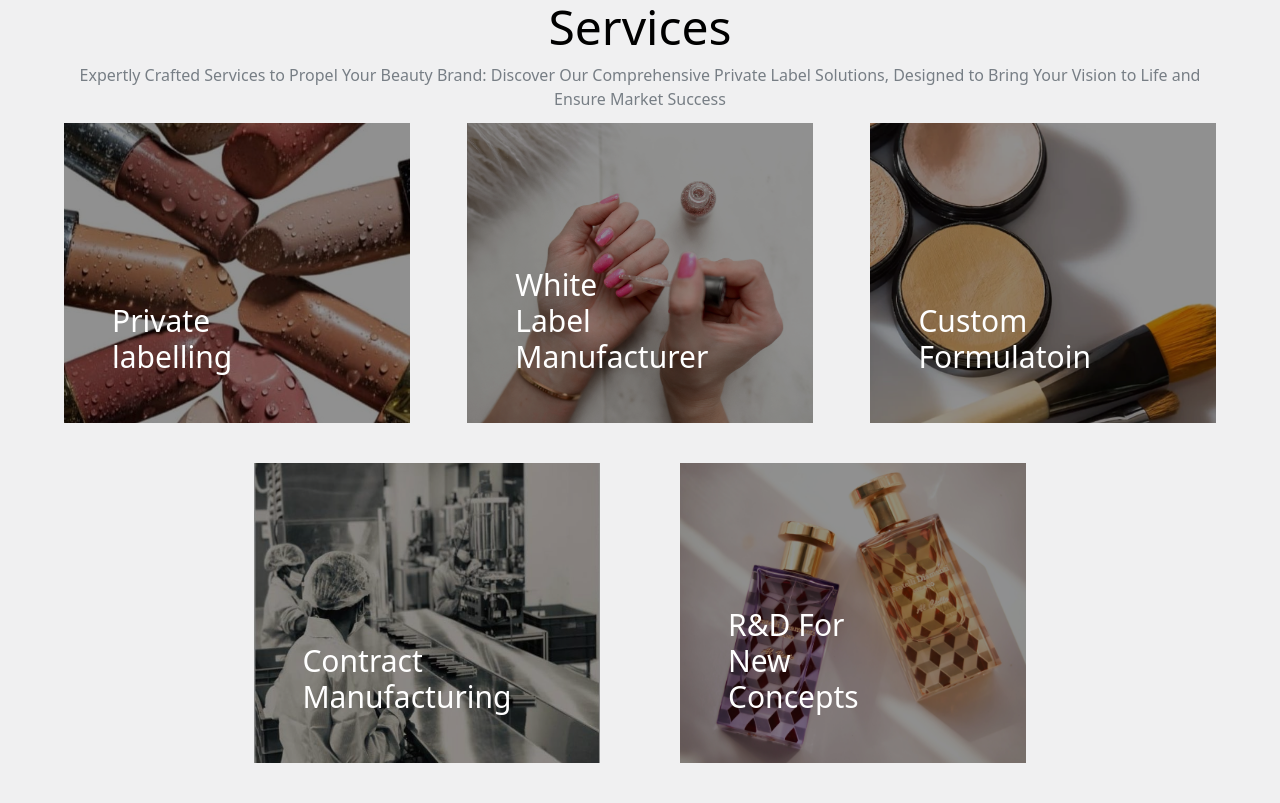
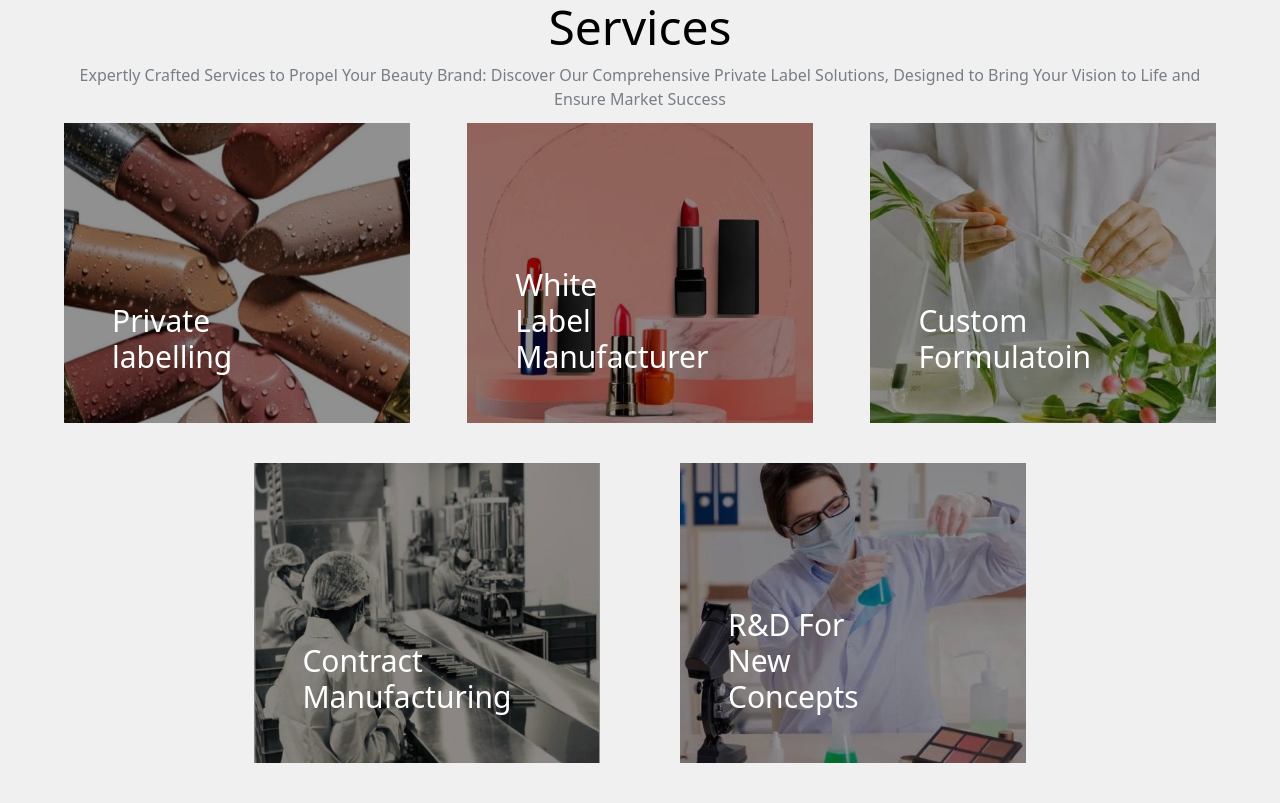
Before and after one commit to NaveenWebDev/clientWeb, a website built with Vite: page index.html in a window 1280 px wide. Shown: the part 1717-2520 px from the top of the page. Built offline with nearby package versions, Linux system fonts and the light colour scheme; files whose address does not match are found by name.

Commit message:
customize according to client

```diff
--- a/index.html
+++ b/index.html
@@ -25,10 +25,10 @@
               <div
                 class="mainContent w-full lg:w-[50%] py-5 md:py-5 flex flex-col justify-center"
               >
-                <h1 class="text-white font-semibold text-5xl leading-snug" style="text-shadow: 1px 1px 20px black;">
+                <h1 class="text-white font-semibold text-5xl leading-snug">
                   We Are A Leading Private Label Cosmetics Manufacturer
                 </h1>
-                <p class="text-white text-[1.2rem] font-extralight" style="text-shadow: 1px 1px 5px black;">
+                <p class="text-white text-[1.2rem] font-extralight">
                   At Gorgeous Cosmos, we’re not just another company that pushes the
                   existing formulations. We recommend and handhold the customers
                   by suggesting formulations that are new age and have the
@@ -146,7 +146,6 @@
             </div>
 
             <div class="advantageVideo w-full md:w-[50%] flex items-center">
-                <!-- <video src="./videos/video (2160p).mp4" controls autoplay loop></video> -->
                 <iframe width="560" height="315" src="https://www.youtube.com/embed/b0z10P4qRyY" title="YouTube video player" frameborder="0" allow="accelerometer; autoplay; clipboard-write; encrypted-media; gyroscope; picture-in-picture; web-share" allowfullscreen></iframe>
             </div>
           </div>
@@ -172,14 +171,14 @@
                         </div>
                     </div>
                     <div class="h-[300px] w-full md:w-[30%] relative hover:scale-105 transition-all">
-                        <img src="./assest/service/nailpolish.jpg" alt="serviceImages" width="100%" class="object-cover object-center h-full">
+                        <img src="./assest/service/3.jpg" alt="serviceImages" width="100%" class="object-cover object-center h-full">
                         <div class="absolute top-0 p-[3rem] flex items-end w-full bg-[#03030370] z-10 h-full">
                           <p class="text-white text-3xl w-[50%]">White Label Manufacturer</p>
                         </div>
                     </div>
 
                     <div class="h-[300px] w-full md:w-[30%] relative hover:scale-105 transition-all">
-                        <img src="./assest/service/custom.png" alt="serviceImages" width="100%" class="object-cover object-center h-full">
+                        <img src="./assest/service/1.jpg" alt="serviceImages" width="100%" class="object-cover object-center h-full">
                         <div class="absolute top-0 p-[3rem] flex items-end w-full bg-[#03030370] z-10 h-full">
                           <p class="text-white text-3xl w-[50%]">Custom Formulatoin</p>
                         </div>
@@ -194,7 +193,7 @@
                         </div>
                     </div>
                 <div class="h-[300px] md:w-[30%] relative hover:scale-105 transition-all" >
-                    <img src="./assest/service/perfume.jpg" alt="serviceImages" width="100%" class="object-cover object-center h-full">
+                    <img src="./assest/service/2.jpg" alt="serviceImages" width="100%" class="object-cover object-center h-full">
                     <div class="absolute top-0 p-[3rem] flex items-end w-full bg-[#03030370] z-10 h-full">
                       <p class="text-white text-3xl w-[50%]">R&D For New Concepts</p>
                     </div>
```
Also changed, not shown: assest/banner.jpg, assest/service/1.jpg (added), assest/service/2.jpg (added), assest/service/3.jpg (added), assest/service/custom.png (deleted), assest/service/nailpolish.jpg (deleted), assest/service/perfume.jpg (deleted).
